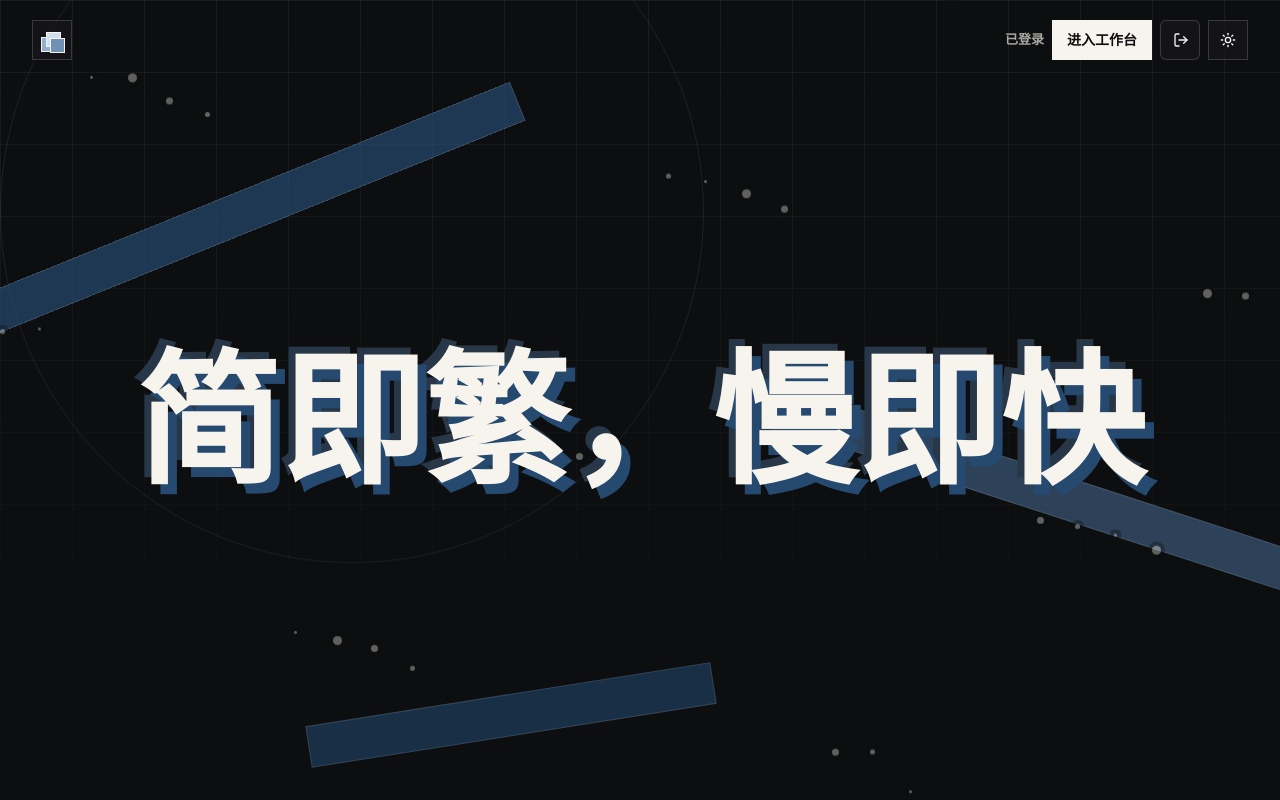
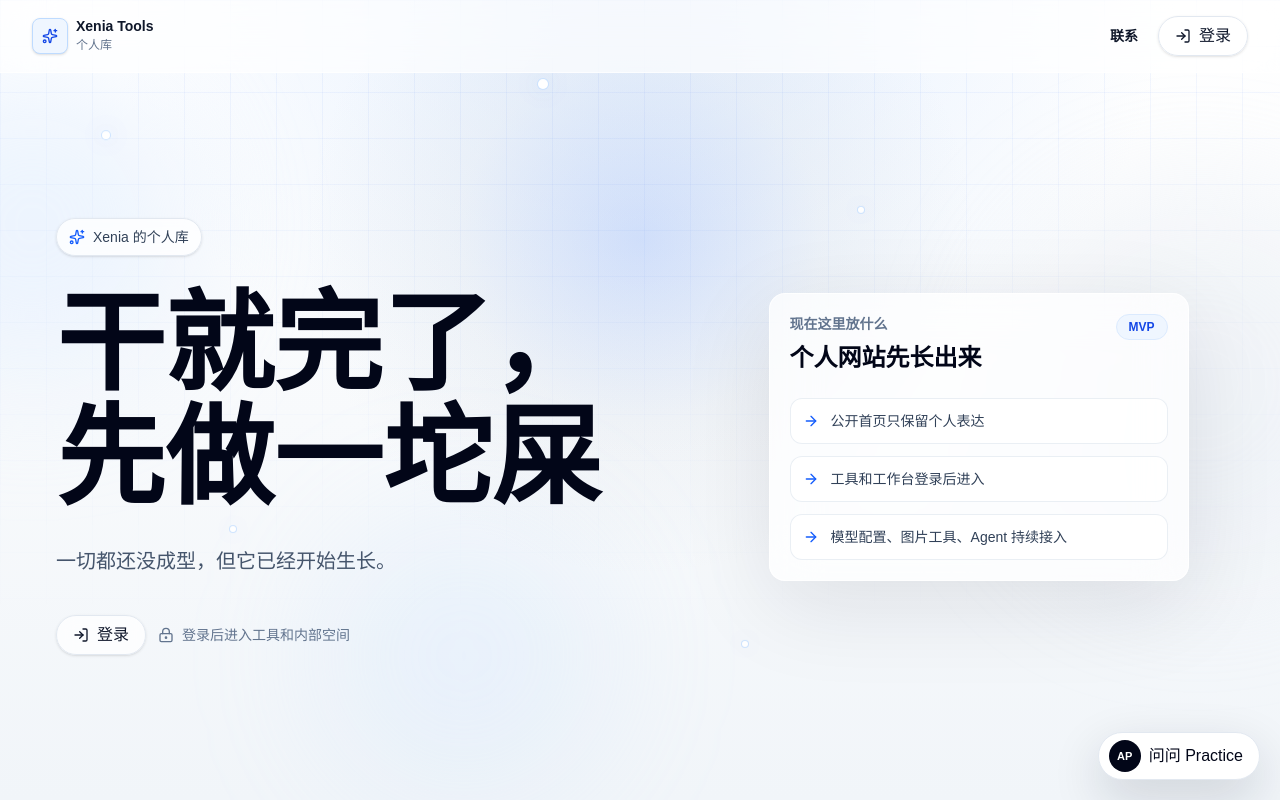
Before and after one commit to xenia-yxy/My_Tool_Web, a Next.js app: page / in a window 1280 px wide. Built offline with nearby package versions, Linux system fonts and the light colour scheme; no server answers; sample sign-in values are in the browser's storage.

Commit message:
revert: restore original home and login design

```diff
--- a/src/app/(public)/page.tsx
+++ b/src/app/(public)/page.tsx
@@ -1,15 +1,17 @@
+import { AiPracticeAssistant } from "@/components/assistant/ai-practice-assistant";
 import { AmbientField } from "@/components/home/ambient-field";
 import { HeroSection } from "@/components/home/hero-section";
 import { SiteHeader } from "@/components/home/site-header";
 
 export default function HomePage() {
   return (
-    <main className="home-shell relative min-h-screen overflow-hidden">
+    <main className="relative min-h-screen overflow-hidden">
       <AmbientField />
       <div className="relative z-10 flex min-h-screen flex-col">
         <SiteHeader />
         <HeroSection />
       </div>
+      <AiPracticeAssistant />
     </main>
   );
 }
--- a/src/app/globals.css
+++ b/src/app/globals.css
@@ -24,7 +24,9 @@ html {
 body {
   min-height: 100%;
   margin: 0;
-  background: var(--background);
+  background:
+    radial-gradient(circle at 50% -10%, rgba(219, 234, 254, 0.78), transparent 34rem),
+    linear-gradient(180deg, #ffffff 0%, var(--background) 52%, #f1f5f9 100%);
   color: var(--foreground);
   font-family:
     Arial,
@@ -47,307 +49,47 @@ textarea {
   background: rgba(37, 99, 235, 0.16);
 }
 
+.ambient-grid {
+  background-image:
+    linear-gradient(rgba(37, 99, 235, 0.08) 1px, transparent 1px),
+    linear-gradient(90deg, rgba(37, 99, 235, 0.08) 1px, transparent 1px);
+  background-size: 46px 46px;
+  mask-image: linear-gradient(to bottom, rgba(0, 0, 0, 0.78), transparent 78%);
+}
+
+.ambient-glow {
+  background:
+    radial-gradient(
+      30rem circle at var(--pointer-x) var(--pointer-y),
+      rgba(37, 99, 235, 0.16),
+      rgba(148, 163, 184, 0.08) 38%,
+      transparent 70%
+    );
+}
+
+.float-slow {
+  animation: float 8s ease-in-out infinite;
+}
+
+.surface-noise {
+  background-image:
+    radial-gradient(circle at 1px 1px, rgba(15, 23, 42, 0.09) 1px, transparent 0);
+  background-size: 22px 22px;
+}
+
 .hero-title {
   overflow-wrap: anywhere;
   word-break: break-word;
 }
 
-.home-shell {
-  --home-bg: #f5f7fa;
-  --home-ink: #162235;
-  --home-muted: #66758b;
-  --home-line: rgba(44, 67, 97, 0.13);
-  --home-panel: rgba(250, 252, 255, 0.76);
-  background: var(--home-bg);
-  color: var(--home-ink);
-  isolation: isolate;
-  transition: background-color 500ms ease, color 500ms ease;
-}
-
-html[data-home-theme="dark"] .home-shell {
-  --home-bg: #0d0e10;
-  --home-ink: #f7f4ed;
-  --home-muted: #a9a8a3;
-  --home-line: rgba(247, 244, 237, 0.17);
-  --home-panel: rgba(23, 24, 27, 0.74);
-}
-
-.home-grid {
-  opacity: 0.38;
-  background-image:
-    linear-gradient(var(--home-line) 1px, transparent 1px),
-    linear-gradient(90deg, var(--home-line) 1px, transparent 1px);
-  background-size: 72px 72px;
-  mask-image: linear-gradient(to bottom, black 0%, transparent 88%);
-}
-
-.home-cursor-light {
-  border: 1px solid var(--home-line);
-  opacity: 0.52;
-  transform: translate3d(calc(var(--pointer-x) - 22rem), calc(var(--pointer-y) - 22rem), 0);
-  height: 44rem;
-  width: 44rem;
-  border-radius: 50%;
-  transition: transform 240ms ease-out;
-}
-
-.home-ribbon {
-  position: absolute;
-  width: min(48vw, 720px);
-  height: 42px;
-  border: 1px solid var(--home-line);
-  opacity: 0.7;
-  transform-origin: center;
-  animation: ribbon-drift 15s ease-in-out infinite alternate;
-}
-
-.home-ribbon-one {
-  top: 22%;
-  left: -8%;
-  background: #c9d9f0;
-  transform: rotate(-22deg);
-}
-
-.home-ribbon-two {
-  top: 58%;
-  right: -12%;
-  background: #d7e4f3;
-  transform: rotate(18deg);
-  animation-delay: -5s;
-}
-
-.home-ribbon-three {
-  bottom: 8%;
-  left: 20%;
-  width: min(32vw, 480px);
-  background: #c3d7ed;
-  transform: rotate(-9deg);
-  animation-delay: -9s;
-}
-
-html[data-home-theme="dark"] .home-ribbon-one {
-  background: #25496f;
-}
-
-html[data-home-theme="dark"] .home-ribbon-two {
-  background: #3b5877;
-}
-
-html[data-home-theme="dark"] .home-ribbon-three {
-  background: #1f3d5d;
-}
-
-.home-particle {
-  position: absolute;
-  border-radius: 999px;
-  background: var(--home-ink);
-  box-shadow: 0 0 0 4px var(--home-bg);
-  opacity: 0.36;
-  animation: particle-float 12s ease-in-out infinite;
-}
-
-.home-logo {
-  position: relative;
-  border: 1px solid var(--home-line);
-  background: var(--home-panel);
-  transition: transform 240ms ease, background-color 500ms ease;
-}
-
-.home-logo:hover {
-  transform: rotate(8deg) scale(1.06);
-}
-
-.home-logo-layer {
-  position: absolute;
-  height: 15px;
-  width: 15px;
-  border: 1px solid var(--home-ink);
-  transition: transform 260ms ease;
-}
-
-.home-logo-layer-one {
-  background: #8faed0;
-  transform: translate(-4px, 4px);
-}
-
-.home-logo-layer-two {
-  background: #d1deec;
-  transform: translate(1px, -1px);
-}
-
-.home-logo-layer-three {
-  background: #6f91b6;
-  transform: translate(5px, 5px);
-}
-
-.home-logo:hover .home-logo-layer-one {
-  transform: translate(-8px, 7px) rotate(-12deg);
-}
-
-.home-logo:hover .home-logo-layer-two {
-  transform: translate(0, -7px) rotate(10deg);
-}
-
-.home-logo:hover .home-logo-layer-three {
-  transform: translate(10px, 8px) rotate(14deg);
-}
-
-.home-icon-button {
-  display: inline-grid;
-  height: 40px;
-  width: 40px;
-  place-items: center;
-  border: 1px solid var(--home-line);
-  background: var(--home-panel);
-  color: var(--home-ink);
-  transition: transform 220ms ease, background-color 400ms ease;
-}
-
-.home-login-button {
-  display: inline-flex;
-  height: 40px;
-  align-items: center;
-  gap: 8px;
-  border: 1px solid var(--home-ink);
-  background: var(--home-ink);
-  color: var(--home-bg);
-  padding: 0 14px;
-  font-size: 14px;
-  font-weight: 600;
-  transition: transform 220ms ease, opacity 220ms ease;
-}
-
-.home-login-button:hover {
-  opacity: 0.86;
-  transform: translateY(-2px);
-}
-
-.home-session-state {
-  color: var(--home-muted);
-  font-size: 13px;
-  font-weight: 600;
-}
-
-.home-icon-button:hover {
-  transform: translateY(-2px);
-}
-
-.home-statement {
-  color: var(--home-ink);
-  letter-spacing: 0;
-  text-wrap: balance;
-  text-shadow: 9px 10px 0 #c9d9f0, -7px -7px 0 #e3ebf5;
-}
-
-html[data-home-theme="dark"] .home-statement {
-  text-shadow: 9px 10px 0 #25496f, -7px -7px 0 #283747;
-}
-
-.login-shell {
-  --login-ink: #162235;
-  --login-line: rgba(44, 67, 97, 0.15);
-  background: #f5f7fa;
-}
-
-.login-grid {
-  opacity: 0.34;
-  background-image:
-    linear-gradient(var(--login-line) 1px, transparent 1px),
-    linear-gradient(90deg, var(--login-line) 1px, transparent 1px);
-  background-size: 64px 64px;
-}
-
-.login-ribbon {
-  position: absolute;
-  height: 48px;
-  width: min(48vw, 680px);
-  border: 1px solid rgba(61, 91, 128, 0.18);
-  background: #c9d9f0;
-  opacity: 0.72;
-}
-
-.login-ribbon-one {
-  left: -14%;
-  top: 20%;
-  transform: rotate(-18deg);
-}
-
-.login-ribbon-two {
-  bottom: 16%;
-  right: -15%;
-  background: #d7e4f3;
-  transform: rotate(16deg);
-}
-
-.login-panel {
-  border: 1px solid rgba(255, 255, 255, 0.92);
-  background: rgba(255, 255, 255, 0.86);
-  box-shadow: 0 26px 80px rgba(43, 63, 91, 0.15);
-  backdrop-filter: blur(20px);
-}
-
-.login-back {
-  display: inline-flex;
-  align-items: center;
-  gap: 8px;
-  color: #66758b;
-  font-size: 14px;
-  font-weight: 600;
-  transition: color 180ms ease;
-}
-
-.login-back:hover {
-  color: #162235;
-}
-
-.login-mark {
-  position: relative;
-  height: 38px;
-  width: 38px;
-}
-
-.login-mark span {
-  position: absolute;
-  height: 16px;
-  width: 16px;
-  border: 1px solid #162235;
-}
-
-.login-mark span:nth-child(1) {
-  background: #8faed0;
-  transform: translate(0, 8px);
-}
-
-.login-mark span:nth-child(2) {
-  background: #d1deec;
-  transform: translate(8px, 0);
-}
-
-.login-mark span:nth-child(3) {
-  background: #6f91b6;
-  transform: translate(16px, 12px);
-}
-
-@keyframes ribbon-drift {
-  from {
-    margin-top: 0;
-    margin-left: 0;
-  }
-
-  to {
-    margin-top: 34px;
-    margin-left: 52px;
-  }
-}
-
-@keyframes particle-float {
+@keyframes float {
   0%,
   100% {
     transform: translate3d(0, 0, 0);
   }
 
   50% {
-    transform: translate3d(0, -36px, 0);
+    transform: translate3d(0, -18px, 0);
   }
 }
 
@@ -361,8 +103,7 @@ html[data-home-theme="dark"] .home-statement {
     transition-duration: 0.01ms !important;
   }
 
-  .home-ribbon,
-  .home-particle {
+  .float-slow {
     animation: none;
   }
 }
--- a/src/app/layout.tsx
+++ b/src/app/layout.tsx
@@ -2,8 +2,9 @@ import type { Metadata } from "next";
 import "./globals.css";
 
 export const metadata: Metadata = {
-  title: "创作实验室",
-  description: "从商品视觉到内容创作的一体化工作台。",
+  title: "Xenia | 个人 AI 实践网站",
+  description:
+    "Xenia 的个人网站，用来记录 AI 实践、工具实验和数字系统构建。部分内容和工具仅登录后可见。",
 };
 
 export default function RootLayout({
--- a/src/app/login/page.tsx
+++ b/src/app/login/page.tsx
@@ -1,6 +1,5 @@
 import Link from "next/link";
 import { redirect } from "next/navigation";
-import { ArrowLeft } from "lucide-react";
 import { LoginForm } from "@/components/auth/login-form";
 import { getAppSession } from "@/server/auth";
 import { normalizeUserCallbackPath } from "@/server/user-auth-redirects";
@@ -23,30 +22,27 @@ export default async function LoginPage({ searchParams }: LoginPageProps) {
   }
 
   return (
-    <main className="login-shell relative grid min-h-screen place-items-center overflow-hidden px-5 py-12">
+    <main className="relative grid min-h-screen place-items-center overflow-hidden bg-slate-50 px-5 py-12">
       <div className="pointer-events-none absolute inset-0">
-        <div className="login-grid absolute inset-0" />
-        <div className="login-ribbon login-ribbon-one" />
-        <div className="login-ribbon login-ribbon-two" />
+        <div className="ambient-grid absolute inset-0" />
+        <div className="absolute -left-32 top-16 h-80 w-80 rounded-full bg-cyan-200/35 blur-3xl" />
+        <div className="absolute -right-28 bottom-10 h-96 w-96 rounded-full bg-violet-200/25 blur-3xl" />
       </div>
 
-      <section className="login-panel relative z-10 w-full max-w-md p-6 sm:p-7">
-        <Link className="login-back" href="/">
-          <ArrowLeft aria-hidden="true" className="h-4 w-4" />
-          返回首页
+      <section className="relative z-10 w-full max-w-md rounded-2xl border border-white/80 bg-white/86 p-6 shadow-[0_24px_80px_rgba(15,23,42,0.13)] backdrop-blur-xl">
+        <Link className="text-sm font-medium text-slate-500 hover:text-slate-950" href="/">
+          返回 Xenia Tools
         </Link>
         <div className="mt-8">
-          <div aria-hidden="true" className="login-mark">
-            <span />
-            <span />
-            <span />
-          </div>
-          <h1 className="mt-6 text-3xl font-semibold text-slate-950">进入工作台</h1>
-          <p className="mt-3 text-sm leading-6 text-slate-600">
-            使用账号登录后继续创作。
+          <p className="text-sm font-semibold text-slate-500">Xenia Tools</p>
+          <h1 className="mt-2 text-3xl font-semibold text-slate-950">
+            进入个人库
+          </h1>
+          <p className="mt-4 text-sm leading-6 text-slate-600">
+            这个库还在生长。登录后继续进入内部空间，里面放当前能用的东西。
           </p>
         </div>
-        <LoginForm defaultCallbackUrl={callbackUrl} submitLabel="登录" />
+        <LoginForm defaultCallbackUrl={callbackUrl} submitLabel="进入" />
       </section>
     </main>
   );
--- a/src/components/auth/logout-button.tsx
+++ b/src/components/auth/logout-button.tsx
@@ -2,32 +2,20 @@
 
 import { LogOut } from "lucide-react";
 import { signOut } from "next-auth/react";
-import { cn } from "@/lib/utils";
 
 type LogoutButtonProps = {
   callbackUrl?: string;
-  className?: string;
-  compact?: boolean;
 };
 
-export function LogoutButton({
-  callbackUrl = "/",
-  className,
-  compact = false,
-}: LogoutButtonProps) {
+export function LogoutButton({ callbackUrl = "/" }: LogoutButtonProps) {
   return (
     <button
-      aria-label="退出登录"
-      className={cn(
-        "inline-flex items-center gap-2 rounded-md border border-slate-200 bg-white px-3 py-2 text-sm font-medium text-slate-700 transition-colors hover:bg-slate-50 hover:text-slate-950",
-        className,
-      )}
+      className="inline-flex items-center gap-2 rounded-md border border-slate-200 bg-white px-3 py-2 text-sm font-medium text-slate-700 transition-colors hover:bg-slate-50 hover:text-slate-950"
       onClick={() => void signOut({ callbackUrl })}
-      title="退出登录"
       type="button"
     >
       <LogOut aria-hidden="true" className="h-4 w-4" />
-      {compact ? null : "退出"}
+      退出
     </button>
   );
 }
--- a/src/components/home/ambient-field.tsx
+++ b/src/components/home/ambient-field.tsx
@@ -2,13 +2,14 @@
 
 import { useEffect, useRef } from "react";
 
-const particles = Array.from({ length: 28 }, (_, index) => ({
-  delay: `${(index % 9) * -0.7}s`,
-  duration: `${10 + (index % 7) * 2}s`,
-  left: `${(index * 29 + 7) % 100}%`,
-  size: `${3 + (index % 4) * 2}px`,
-  top: `${(index * 43 + 11) % 100}%`,
-}));
+const particles = [
+  { left: "8%", top: "18%", size: "h-2 w-2", delay: "0s" },
+  { left: "18%", top: "68%", size: "h-1.5 w-1.5", delay: "1.4s" },
+  { left: "42%", top: "12%", size: "h-2.5 w-2.5", delay: "0.8s" },
+  { left: "67%", top: "28%", size: "h-1.5 w-1.5", delay: "2.1s" },
+  { left: "82%", top: "62%", size: "h-2 w-2", delay: "1.1s" },
+  { left: "58%", top: "82%", size: "h-1.5 w-1.5", delay: "2.6s" },
+];
 
 export function AmbientField() {
   const ref = useRef<HTMLDivElement>(null);
@@ -45,21 +46,18 @@ export function AmbientField() {
       className="pointer-events-none absolute inset-0 overflow-hidden"
       ref={ref}
     >
-      <div className="home-grid absolute inset-0" />
-      <div className="home-cursor-light absolute inset-0" />
-      <div className="home-ribbon home-ribbon-one" />
-      <div className="home-ribbon home-ribbon-two" />
-      <div className="home-ribbon home-ribbon-three" />
+      <div className="ambient-grid absolute inset-0" />
+      <div className="ambient-glow absolute inset-0" />
+      <div className="absolute -left-32 top-16 h-80 w-80 rounded-full bg-blue-100/45 blur-3xl" />
+      <div className="absolute -right-28 top-48 h-96 w-96 rounded-full bg-slate-200/35 blur-3xl" />
+      <div className="absolute bottom-0 left-1/4 h-72 w-72 rounded-full bg-blue-200/20 blur-3xl" />
       {particles.map((particle) => (
         <span
-          className="home-particle"
-          key={`${particle.left}-${particle.top}-${particle.size}`}
+          className={`float-slow absolute rounded-full bg-white shadow-[0_0_28px_rgba(37,99,235,0.24)] ring-1 ring-blue-200/70 ${particle.size}`}
+          key={`${particle.left}-${particle.top}`}
           style={{
             animationDelay: particle.delay,
-            animationDuration: particle.duration,
             left: particle.left,
-            height: particle.size,
-            width: particle.size,
             top: particle.top,
           }}
         />
--- a/src/components/home/hero-section.tsx
+++ b/src/components/home/hero-section.tsx
@@ -1,11 +1,63 @@
+import { ArrowRight, LockKeyhole, Sparkles } from "lucide-react";
+import { LoginPrompt } from "@/components/home/login-prompt";
+
 export function HeroSection() {
   return (
-    <section className="mx-auto flex w-full max-w-[1600px] flex-1 flex-col px-5 lg:px-8">
-      <div className="flex min-h-[calc(100svh-80px)] flex-1 flex-col items-center justify-center pb-8 text-center">
-        <h1 className="home-statement hero-title text-5xl font-semibold leading-[1.08] sm:text-7xl lg:text-[9rem]">
-          简即繁，慢即快
+    <section className="mx-auto grid w-full max-w-[1500px] flex-1 items-center gap-10 px-5 py-12 sm:py-16 lg:grid-cols-[minmax(0,0.95fr)_420px] lg:px-10 xl:px-14">
+      <div className="max-w-5xl pt-6 lg:pt-0">
+        <div className="mb-8 inline-flex items-center gap-2 rounded-full border border-slate-200 bg-white/78 px-3 py-2 text-sm font-medium text-slate-700 shadow-sm backdrop-blur">
+          <Sparkles aria-hidden="true" className="h-4 w-4 text-blue-600" />
+          Xenia 的个人库
+        </div>
+
+        <h1 className="hero-title max-w-[12ch] break-words text-5xl font-semibold leading-[1.04] text-slate-950 sm:text-7xl lg:text-[6.8rem]">
+          干就完了，
+          <br />
+          先做一坨屎
         </h1>
+
+        <p className="mt-7 max-w-2xl text-lg leading-9 text-slate-600 sm:text-xl">
+          一切都还没成型，但它已经开始生长。
+        </p>
+
+        <div className="mt-9 flex flex-wrap items-center gap-3">
+          <LoginPrompt />
+          <span className="inline-flex items-center gap-2 text-sm font-medium text-slate-500">
+            <LockKeyhole aria-hidden="true" className="h-4 w-4" />
+            登录后进入工具和内部空间
+          </span>
+        </div>
       </div>
+
+      <aside className="w-full max-w-md justify-self-start rounded-2xl border border-white/80 bg-white/72 p-5 shadow-[0_24px_90px_rgba(15,23,42,0.10)] backdrop-blur-xl lg:justify-self-end">
+        <div className="flex items-start justify-between gap-4">
+          <div>
+            <p className="text-sm font-semibold text-slate-500">现在这里放什么</p>
+            <h2 className="mt-2 text-2xl font-semibold text-slate-950">
+              个人网站先长出来
+            </h2>
+          </div>
+          <span className="rounded-full border border-blue-100 bg-blue-50 px-3 py-1 text-xs font-semibold text-blue-700">
+            MVP
+          </span>
+        </div>
+
+        <div className="mt-6 grid gap-3">
+          {[
+            "公开首页只保留个人表达",
+            "工具和工作台登录后进入",
+            "模型配置、图片工具、Agent 持续接入",
+          ].map((item) => (
+            <div
+              className="flex items-center gap-3 rounded-xl border border-slate-200/70 bg-white/78 px-3 py-3 text-sm text-slate-700"
+              key={item}
+            >
+              <ArrowRight aria-hidden="true" className="h-4 w-4 text-blue-600" />
+              {item}
+            </div>
+          ))}
+        </div>
+      </aside>
     </section>
   );
 }
--- a/src/components/home/site-header.tsx
+++ b/src/components/home/site-header.tsx
@@ -1,46 +1,32 @@
 import Link from "next/link";
-import { LogIn } from "lucide-react";
-import { LogoutButton } from "@/components/auth/logout-button";
-import { ThemeSwitch } from "@/components/home/theme-switch";
-import { getAppSession } from "@/server/auth";
+import { Sparkles } from "lucide-react";
+import { LoginPrompt } from "@/components/home/login-prompt";
 
-export async function SiteHeader() {
-  const session = await getAppSession();
-  const isSignedIn = Boolean(session?.user?.id);
-
+export function SiteHeader() {
   return (
-    <header className="relative z-20">
-      <div className="mx-auto flex w-full max-w-[1600px] items-center justify-between gap-4 px-5 py-5 lg:px-8">
+    <header className="sticky top-0 z-30 border-b border-white/70 bg-white/66 backdrop-blur-xl">
+      <div className="mx-auto flex w-full max-w-[1500px] items-center justify-between gap-4 px-5 py-4 lg:px-8">
         <Link
-          aria-label="返回首页"
-          className="home-logo group grid h-10 w-10 place-items-center"
+          className="group inline-flex min-w-0 items-center gap-2 text-sm font-semibold text-slate-950"
           href="/"
         >
-          <span className="home-logo-layer home-logo-layer-one" />
-          <span className="home-logo-layer home-logo-layer-two" />
-          <span className="home-logo-layer home-logo-layer-three" />
+          <span className="flex h-9 w-9 shrink-0 items-center justify-center rounded-lg border border-blue-200 bg-blue-50 text-blue-700 shadow-sm transition-colors group-hover:bg-blue-100">
+            <Sparkles aria-hidden="true" className="h-4 w-4" />
+          </span>
+          <span className="flex min-w-0 flex-col leading-none">
+            <span>Xenia Tools</span>
+            <span className="mt-1 text-xs font-normal text-slate-500">个人库</span>
+          </span>
         </Link>
 
         <div className="flex items-center gap-2">
-          {isSignedIn ? (
-            <>
-              <span className="home-session-state">已登录</span>
-              <Link className="home-login-button" href="/tools">
-                进入工作台
-              </Link>
-              <LogoutButton
-                callbackUrl="/"
-                className="home-icon-button"
-                compact
-              />
-            </>
-          ) : (
-            <Link className="home-login-button" href="/login?callbackUrl=%2Ftools">
-              <LogIn aria-hidden="true" className="h-4 w-4" />
-              登录
-            </Link>
-          )}
-          <ThemeSwitch />
+          <Link
+            className="inline-flex h-10 shrink-0 items-center rounded-full px-3 text-sm font-semibold text-slate-700 transition-colors hover:text-slate-950"
+            href="mailto:hello@xenia.local"
+          >
+            联系
+          </Link>
+          <LoginPrompt />
         </div>
       </div>
     </header>
--- a/src/components/home/theme-switch.tsx
+++ /dev/null
@@ -1,43 +0,0 @@
-"use client";
-
-import { Moon, Sun } from "lucide-react";
-import { useEffect, useState } from "react";
-
-type Theme = "light" | "dark";
-
-function automaticTheme(): Theme {
-  const hour = new Date().getHours();
-  return hour >= 19 || hour < 7 ? "dark" : "light";
-}
-
-export function ThemeSwitch() {
-  const [theme, setTheme] = useState<Theme>("light");
-
-  useEffect(() => {
-    const stored = window.localStorage.getItem("creative-home-theme");
-    const nextTheme: Theme = stored === "light" || stored === "dark" ? stored : automaticTheme();
-    document.documentElement.dataset.homeTheme = nextTheme;
-    const frame = window.requestAnimationFrame(() => setTheme(nextTheme));
-
-    return () => window.cancelAnimationFrame(frame);
-  }, []);
-
-  function toggleTheme() {
-    const nextTheme: Theme = theme === "light" ? "dark" : "light";
-    setTheme(nextTheme);
-    document.documentElement.dataset.homeTheme = nextTheme;
-    window.localStorage.setItem("creative-home-theme", nextTheme);
-  }
-
-  return (
-    <button
-      aria-label={theme === "light" ? "切换夜间模式" : "切换白昼模式"}
-      className="home-icon-button"
-      onClick={toggleTheme}
-      title={theme === "light" ? "夜间模式" : "白昼模式"}
-      type="button"
-    >
-      {theme === "light" ? <Moon aria-hidden="true" className="h-4 w-4" /> : <Sun aria-hidden="true" className="h-4 w-4" />}
-    </button>
-  );
-}
```
